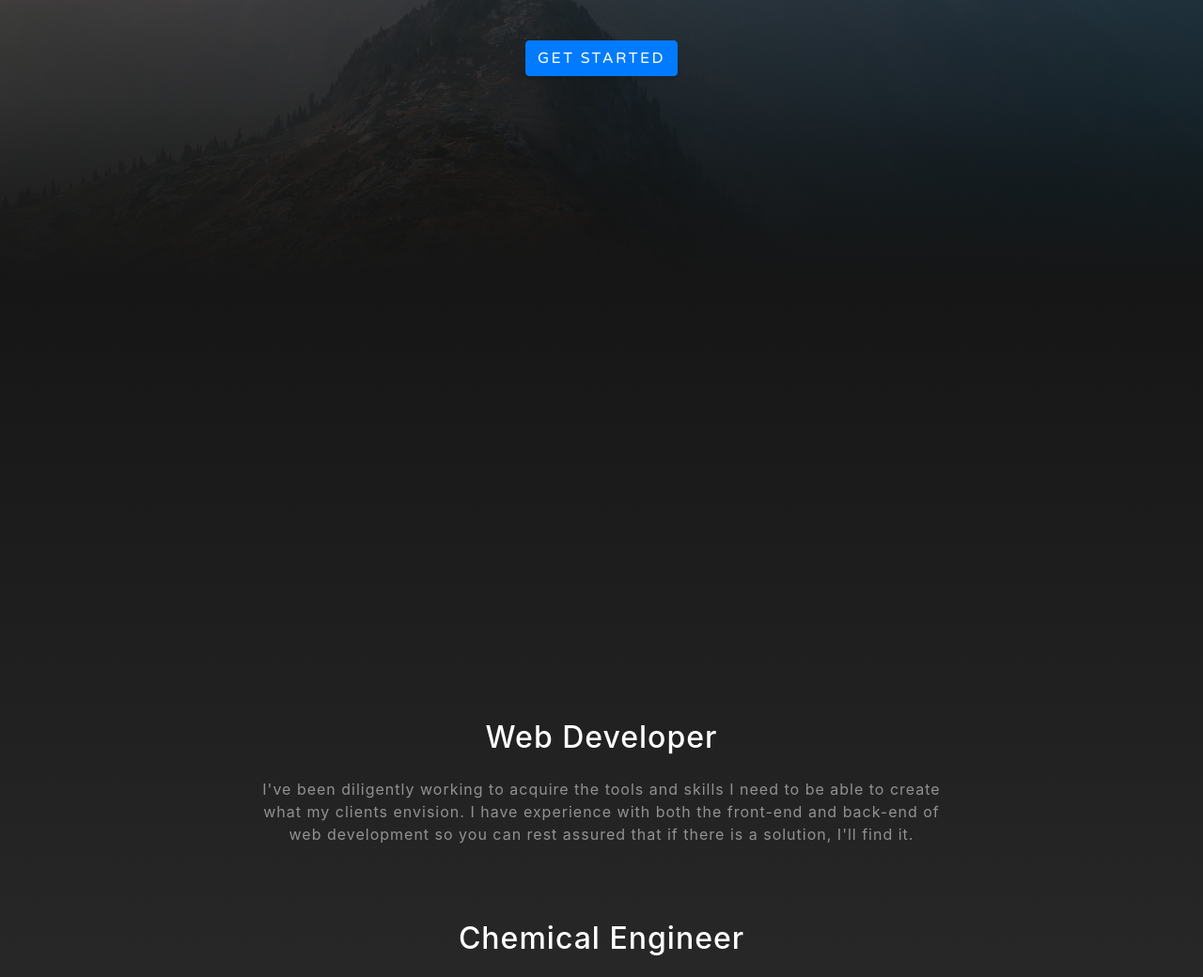
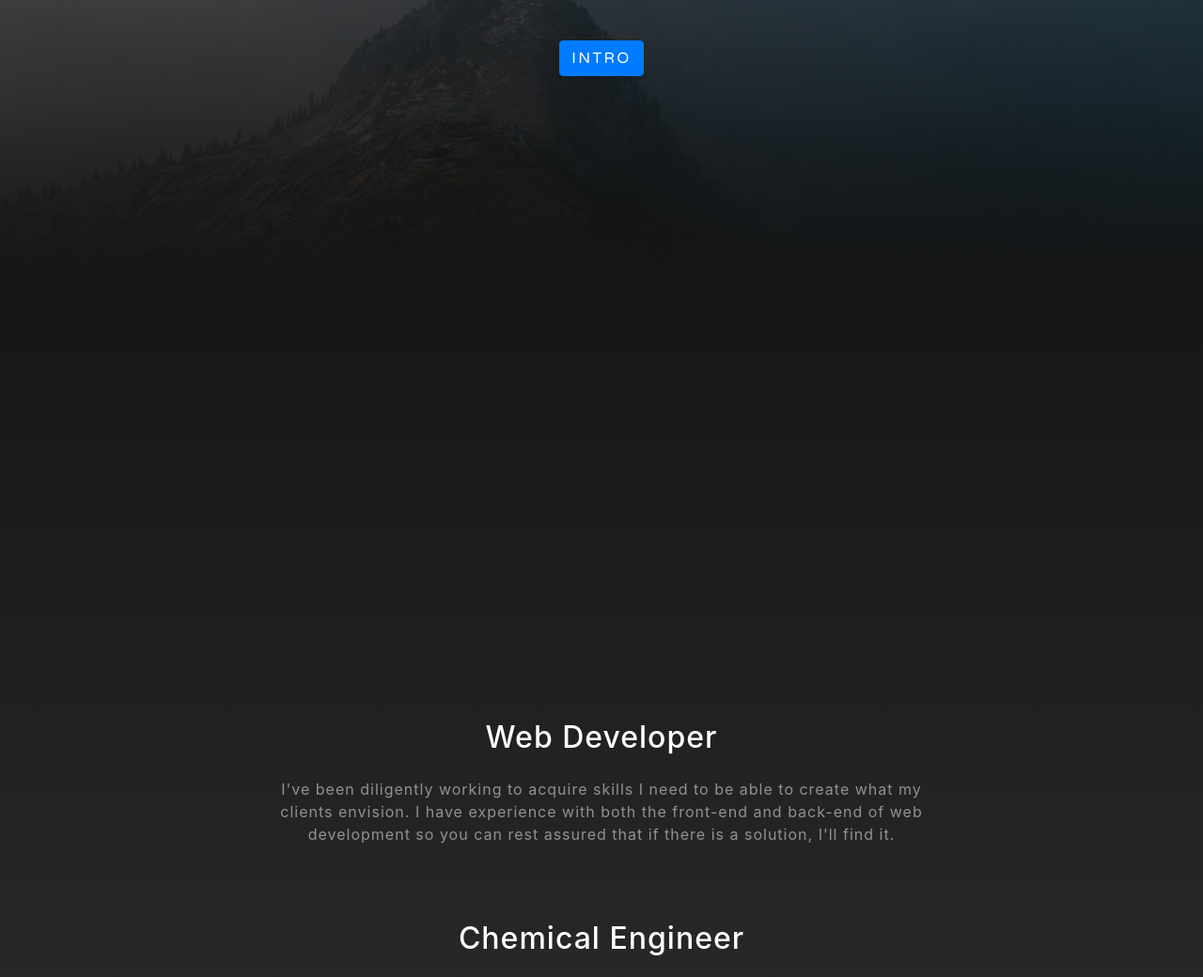
Before and after one commit to cmdr-1/mance_dev, a website with bundled scripts: page index.html in a window 1280 px wide. Shown: the part 494-1534 px from the top of the page at 94% size. Built offline with nearby package versions, Linux system fonts and the light colour scheme.

Commit message:
minor changes

```diff
--- a/index.html
+++ b/index.html
@@ -59,7 +59,7 @@
       <div class="mx-auto text-center">
         <h1 class="mx-auto my-0 text-uppercase">Mance Development</h1>
         <h2 class="text-white-50 mx-auto mt-2 mb-5">My friends call me Mance, and I'm a developer.</h2>
-        <a href="#about" class="btn btn-primary js-scroll-trigger">Get Started</a>
+        <a href="#about" class="btn btn-primary js-scroll-trigger">Intro</a>
       </div>
     </div>
   </header>
@@ -71,7 +71,7 @@
       <div class="row">
         <div class="col-lg-8 mx-auto">
           <h2 class="text-white mb-4">Web Developer</h2>
-          <p class="text-white-50">I've been diligently working to acquire the tools and skills I need to be able to create what my clients envision. I have experience with both the front-end and back-end of web development so you can rest assured
+          <p class="text-white-50">I've been diligently working to acquire skills I need to be able to create what my clients envision. I have experience with both the front-end and back-end of web development so you can rest assured
             that if there is a solution, I'll find it. </p>
         </div>
       </div>
```
